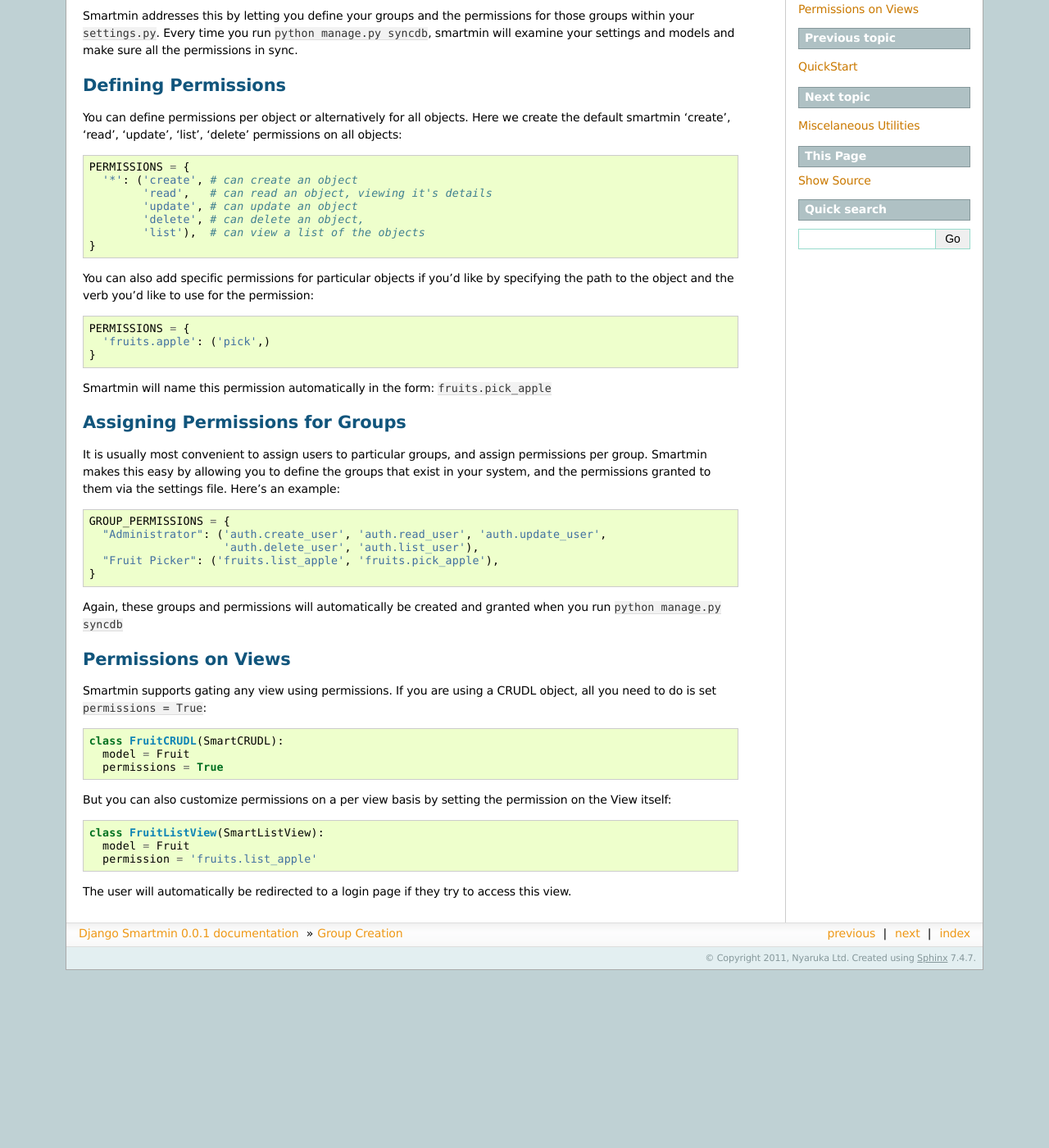
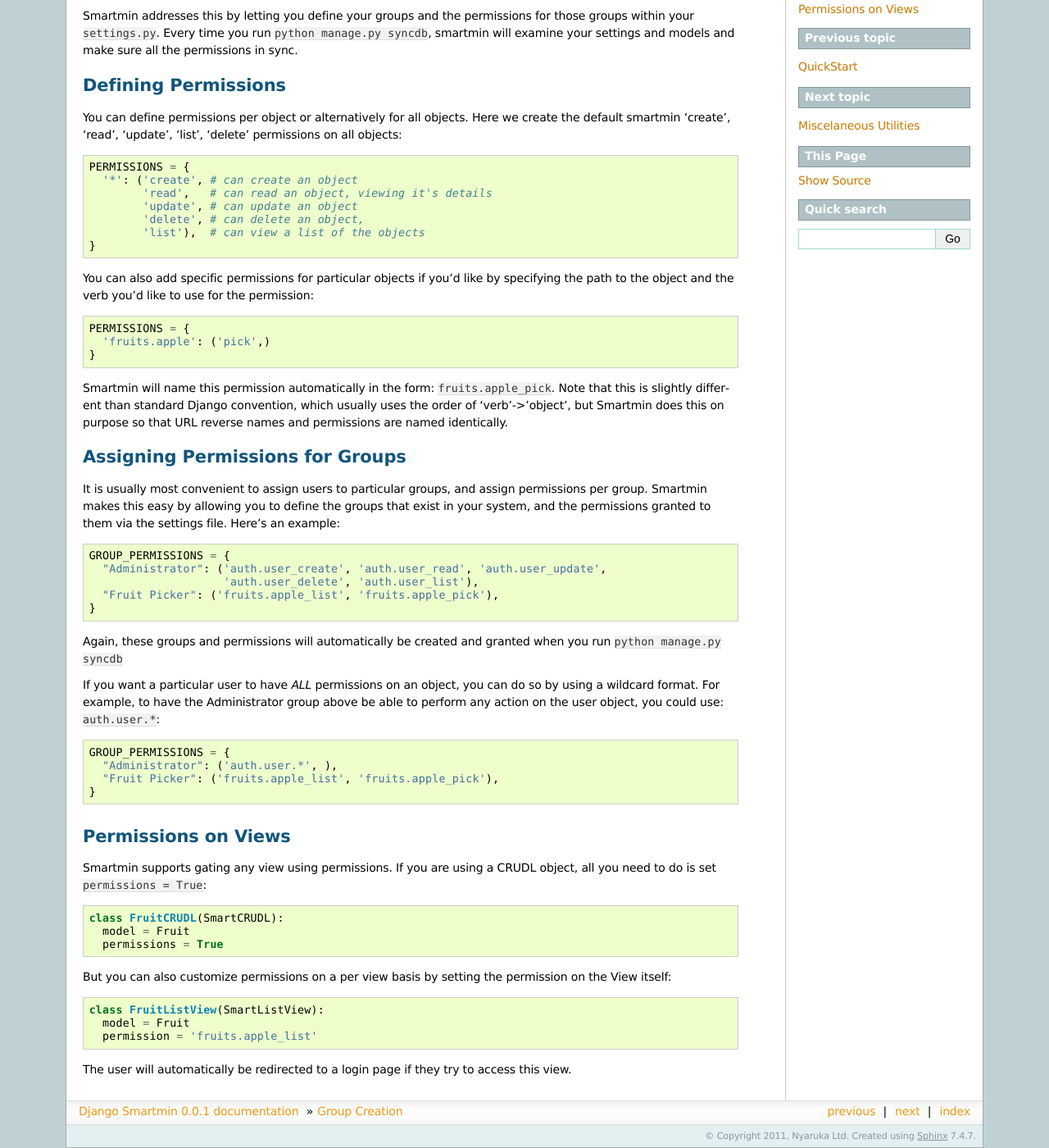
Before and after one commit to nyaruka/smartmin, a Sphinx documentation site: the page built from docs/perms.rst, in a window 1280 px wide and 1400 px high, scrolled down 156 px. Shown: the whole window at 82% size. Built offline with Sphinx 7.4.7, drawn with Linux system fonts in a browser that asks for light colours; pages that are not in the unit, such as notebooks, are missing from menus; before the commit the page ends 1339 px from its top, so only the background shows below that.

Commit message:
updated docs on permissions

```diff
--- a/docs/perms.rst
+++ b/docs/perms.rst
@@ -25,7 +25,7 @@ You can also add specific permissions for particular objects if you'd like by sp
     'fruits.apple': ('pick',)
   }
 
-Smartmin will name this permission automatically in the form: ``fruits.pick_apple``
+Smartmin will name this permission automatically in the form: ``fruits.apple_pick``.  Note that this is slightly different than standard Django convention, which usually uses the order of 'verb'->'object', but Smartmin does this on purpose so that URL reverse names and permissions are named identically.
 
 Assigning Permissions for Groups
 ==================================
@@ -33,12 +33,20 @@ Assigning Permissions for Groups
 It is usually most convenient to assign users to particular groups, and assign permissions per group.  Smartmin makes this easy by allowing you to define the groups that exist in your system, and the permissions granted to them via the settings file.  Here's an example::
 
   GROUP_PERMISSIONS = {
-    "Administrator": ('auth.create_user', 'auth.read_user', 'auth.update_user',
-                      'auth.delete_user', 'auth.list_user'),
-    "Fruit Picker": ('fruits.list_apple', 'fruits.pick_apple'),
+    "Administrator": ('auth.user_create', 'auth.user_read', 'auth.user_update',
+                      'auth.user_delete', 'auth.user_list'),
+    "Fruit Picker": ('fruits.apple_list', 'fruits.apple_pick'),
   }
 
 Again, these groups and permissions will automatically be created and granted when you run ``python manage.py syncdb``
+
+If you want a particular user to have *ALL* permissions on an object, you can do so by using a wildcard format.  For example, to have the Administrator group above be able to perform any action on the user object, you could use: ``auth.user.*``::
+
+  GROUP_PERMISSIONS = {
+    "Administrator": ('auth.user.*', ),
+    "Fruit Picker": ('fruits.apple_list', 'fruits.apple_pick'),
+  }
+
 
 Permissions on Views
 =====================
@@ -53,6 +61,6 @@ But you can also customize permissions on a per view basis by setting the permis
 
   class FruitListView(SmartListView):
     model = Fruit
-    permission = 'fruits.list_apple'
+    permission = 'fruits.apple_list'
 
 The user will automatically be redirected to a login page if they try to access this view.
```
